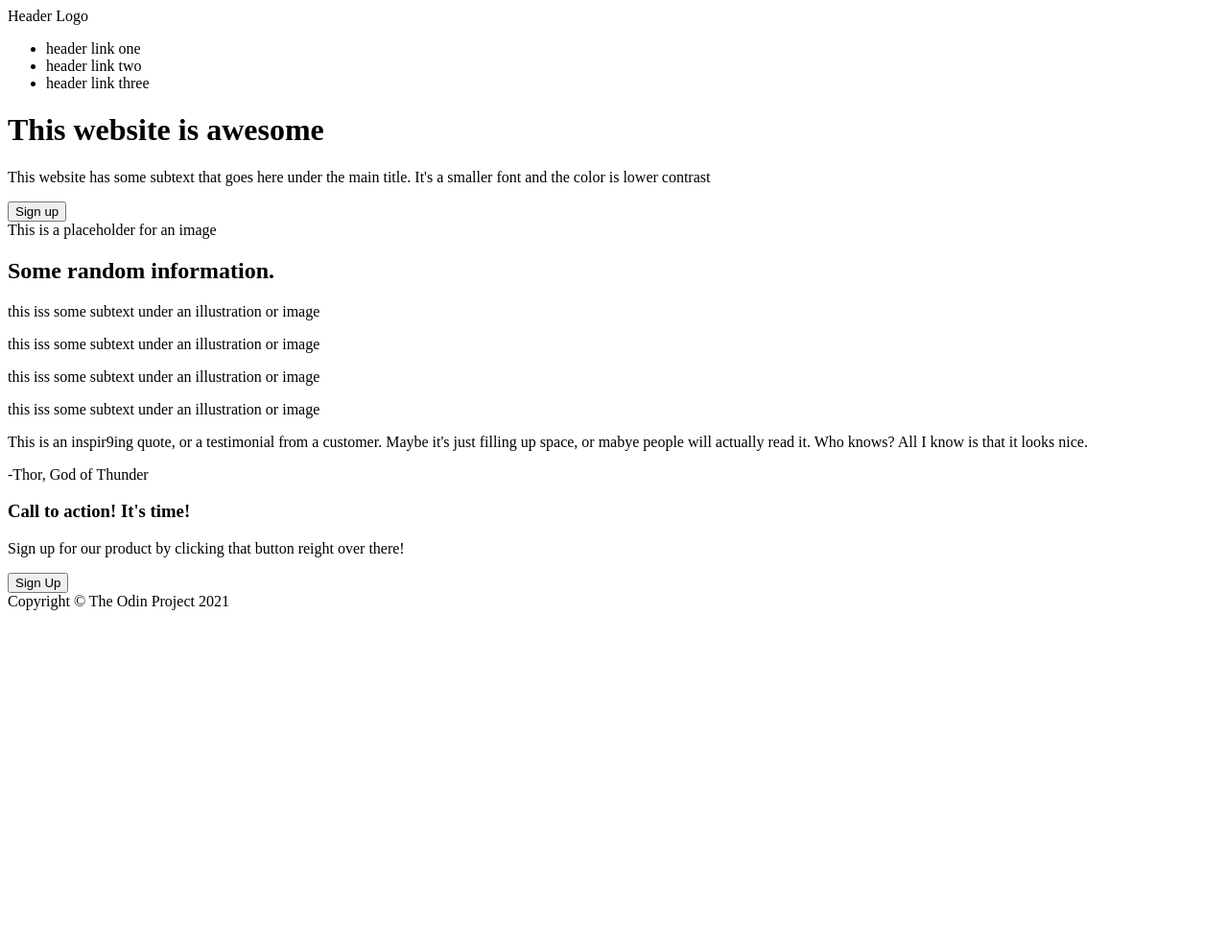
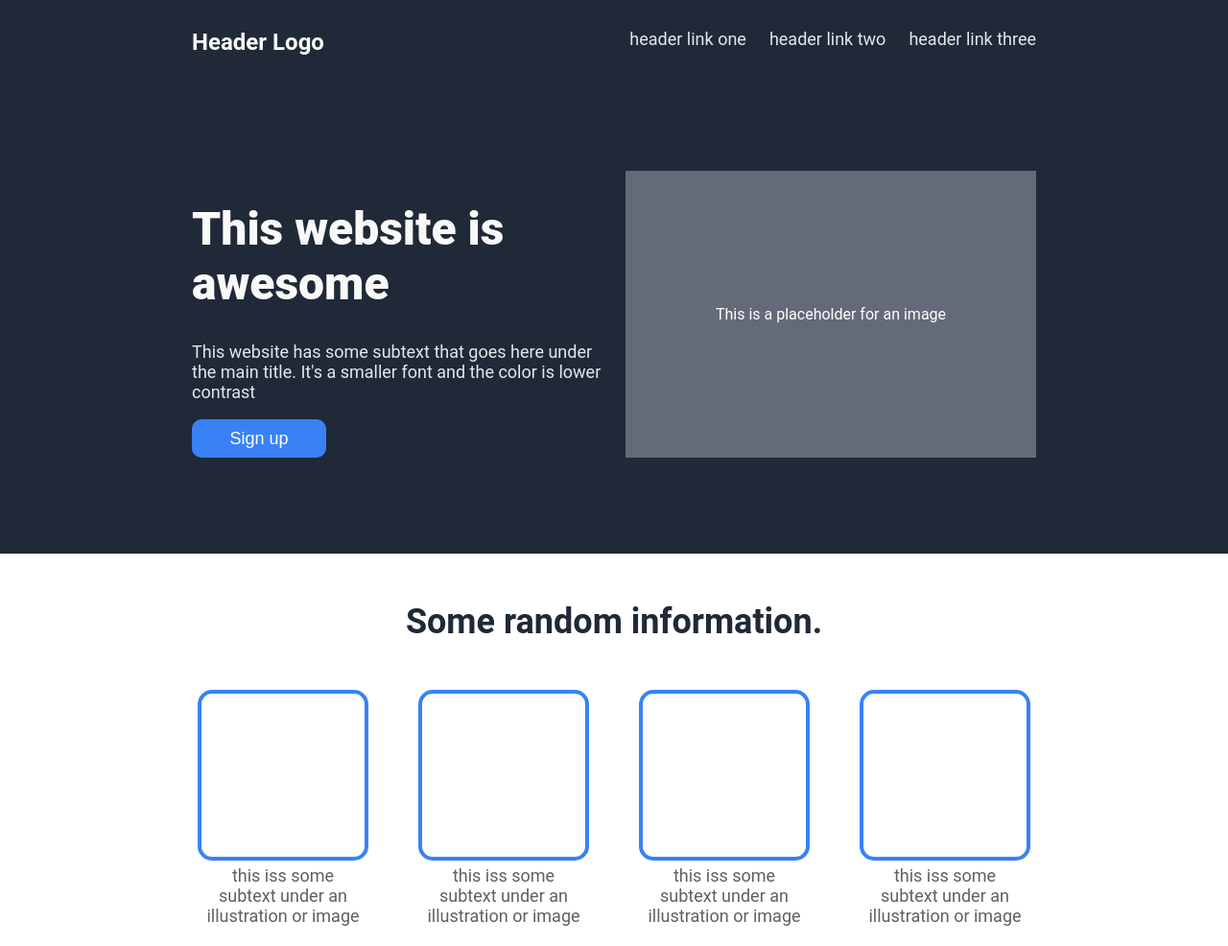
Before and after one commit to jpfiscal/Landing_Page, a plain HTML site: page index.html in a window 1280 px wide. Shown: the top 986 px of the page at 96% size. Before the commit the page ends 800 px from the top, so only its background shows below. Drawn offline with Linux system fonts and the light colour scheme.

Commit message:
Updated content and stylesheet

```diff
--- a/index.html
+++ b/index.html
@@ -4,20 +4,19 @@
     <meta charset="UTF-8">
     <meta http-equiv="X-UA-Compatible" content="IE=edge">
     <meta name="viewport" content="width=device-width, initial-scale=1.0">
-    <link rel="stylesheet" href="style.css">
-    <title>Document</title>
+    <link rel="stylesheet" href="styles.css">
+    <link rel="preconnect" href="https://fonts.googleapis.com">
+    <title>Landing Page</title>
 </head>
 <body>
     <div class="top_bar">
         <div class="header">
-            <div Class="Logo">Header Logo</div>
-            <div class="links">
-                <ul>
-                    <li>header link one</li>
-                    <li>header link two</li>
-                    <li>header link three</li>
-                </ul>
-            </div>
+            <div class="logo">Header Logo</div>
+            <ul>
+                <li><a>header link one</a></li>
+                <li><a>header link two</a></li>
+                <li><a>header link three</a></li>
+            </ul>
         </div>
         <div class="top_bar_content">
             <div class="top_bar_text">
@@ -54,7 +53,7 @@
         </div>
     </div>
     <div class="quote_bar">
-        <p class="quote">This is an inspir9ing quote, or a testimonial from a customer. Maybe it's just filling up space, or mabye people will actually read it. Who knows? All I know is that it looks nice.</p>
+        <p class="quote">This is an inspiring quote, or a testimonial from a customer. Maybe it's just filling up space, or mabye people will actually read it. Who knows? All I know is that it looks nice.</p>
         <p class="quote_by">-Thor, God of Thunder</p>
     </div>
     <div class="low_bar">
--- a/styles.css
+++ b/styles.css
@@ -0,0 +1,146 @@
+body {
+    display: flex;
+    flex-direction: column;
+    font-family: 'Roboto', sans-serif;
+    padding: 0;
+    margin: 0;
+}
+
+.top_bar{
+    background-color: #1F2937;
+    margin:0;
+    flex: 1;
+}
+.header{
+    padding: 20px 200px;
+    display: flex;
+    flex: 1;
+    justify-content: space-between;
+}
+.logo {
+    padding-top: 10px;
+    color: #F9FAF8;
+    font-size: 24px;
+    font-weight: bold;
+}
+.header ul{
+    align-items: flex-start;
+    display: flex;
+    gap: 24px;
+    color: #E5E7EB;
+    list-style: none;
+    font-size: 18px;
+    padding-top: 10px;
+    margin: 0;
+}
+.top_bar_content {
+    display:flex;
+    padding: 100px 200px;
+    gap: 24px;
+}
+.top_bar_text{
+    color: #F9FAF8;
+    flex: 1;
+}
+.top_bar_text h1{
+    font-size: 48px;
+    font-weight: 900;
+}
+.top_bar_text p{
+    font-size: 18px;
+    color: #E5E7EB;
+    margin-top: 0;
+}
+.top_signup {
+    background-color: #3882F6;
+    border: none;
+    border-radius: 10px;
+    width: 140px;
+    height: 40px;
+    color: white;
+    font-size: 18px;
+    text-align: center;
+}
+.top_bar_img {
+
+    background-color: rgb(100, 106, 120);
+    color: white;
+    display:flex;
+    flex: 1;
+    align-items: center;
+    justify-content: center;
+}
+.mid_bar{
+    display: flex;
+    flex-direction: column;
+    align-items: center;
+    padding-bottom: 100px;
+}
+.mid_bar_title h2{
+    font-size: 36px;
+    font-weight: bolder;
+    color: #1F2937;
+    padding: 20px 0;
+}
+.tile_container {
+    display: flex;
+    flex-direction: row;
+    justify-content: center;
+    gap: 60px;
+}
+.tile_group {
+    display: flex;
+    flex: 1;
+    flex-direction: column;
+    align-items: center;
+    width: 170px;
+}
+.tile_group p {
+    font-size: 18px;
+    color: #606060;
+    margin-top: 0;
+    text-align: center;
+}
+.tile {
+    height: 170px;
+    width: 170px;
+    border-color: #3882F6;
+    border-style: solid;
+    border-radius: 15px;
+    border-width: 4px;
+    margin-bottom: 5px;
+}
+.quote_bar{
+    display: flex;
+    flex: 1;
+    flex-direction: column;
+    align-items: center;
+    background-color: #E5E7EB;
+    padding: 100px 300px;
+    gap: 0;
+}
+.quote_bar .quote{
+    font-size: 36px;
+    font-style: italic;
+    color: #1F2937;
+    margin: 0;
+    flex-shrink: 0;
+}
+.quote_bar .quote_by{
+    font-size: 24px;
+    font-weight: bold;
+    color: #1F2937;
+    text-align: right;
+    margin: 0;
+    align-self: flex-end;
+}
+.low_bar{
+    border-color: red;
+    border-width: 1px;
+}
+.footer{
+    margin-top: auto;
+    flex:1;
+    border-color: red;
+    border-width: 1px;
+}
```
Also changed, not shown: 1 other file.
